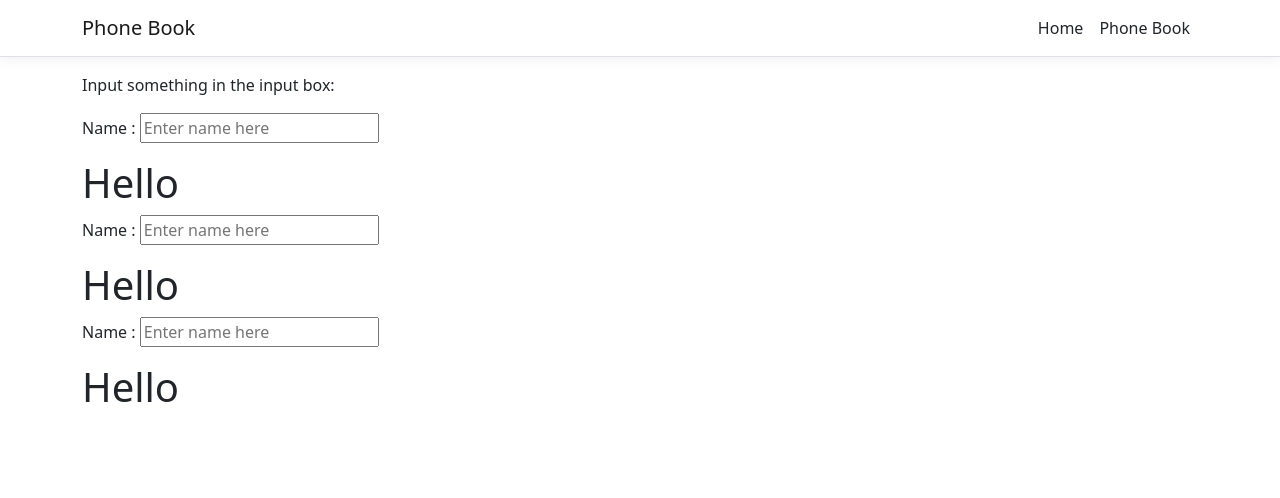
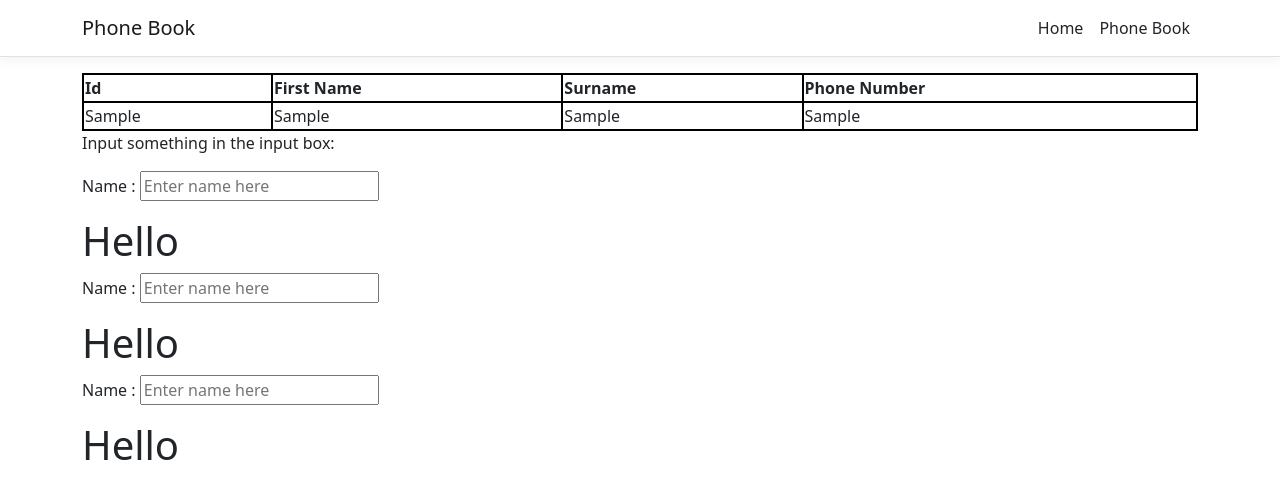
Before and after one commit to HarbourAssist/phonebook-codetest, an Angular app in the folder ClientApp/: page /phone-book in a window 1280 px wide. Shown: the top 498 px of the page. Built offline with nearby package versions, Linux system fonts and the light colour scheme.

Commit message:
Added Simple Table For Contacts Display

```diff
--- a/ClientApp/src/app/phone-book/phone-book.component.html
+++ b/ClientApp/src/app/phone-book/phone-book.component.html
@@ -5,6 +5,23 @@
 
   <div ng-app="">
 
+    <table style="border: 2px solid black; width: 100%">
+      <tr style="border: 2px solid black">
+        <th style="border: 2px solid black">Id</th>
+        <th style="border: 2px solid black">First Name</th>
+        <th style="border: 2px solid black">Surname</th>
+        <th style="border: 2px solid black">Phone Number</th>
+      </tr>
+
+      <tbody>
+        <tr style="border: 2px solid black">
+          <td style="border: 2px solid black">Sample</td>
+          <td style="border: 2px solid black">Sample</td>
+          <td style="border: 2px solid black">Sample</td>
+          <td style="border: 2px solid black">Sample</td>
+        </tr>
+      </tbody>
+    </table>
     <p>Input something in the input box:</p>
 
     <p>Name : <input type="text" ng-model="namfirstNamee" placeholder="Enter name here"></p>
```
